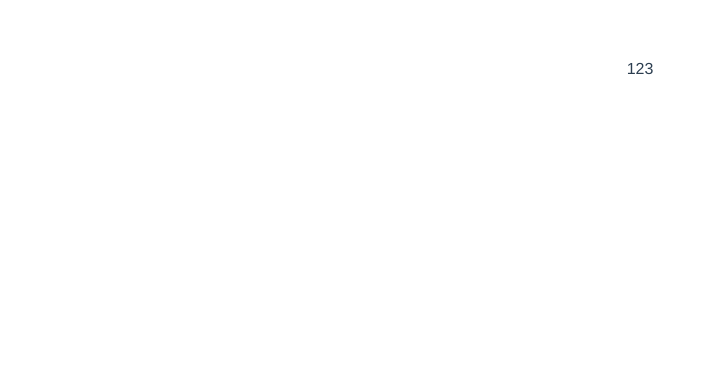
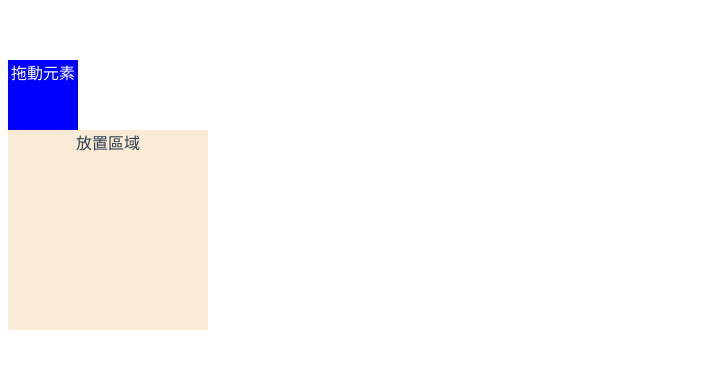
Before and after one commit to tzuyi0817/draggable, a Vue app: page /index in a window 1280 px wide. Shown: the top 368 px of the page, without its empty margins (0-708 px from the left). Built offline with nearby package versions, Linux system fonts and the light colour scheme.

Commit message:
feat drag demo

```diff
--- a/package.json
+++ b/package.json
@@ -15,6 +15,7 @@
   "devDependencies": {
     "@types/node": "^17.0.25",
     "@vitejs/plugin-vue": "^2.3.1",
+    "sass": "^1.50.1",
     "typescript": "^4.5.4",
     "vite": "^2.9.2",
     "vue-tsc": "^0.29.8"
--- /dev/null
+++ b/src/components/DragDemo.vue
@@ -0,0 +1,72 @@
+<script setup lang="ts">
+const handleDragStart = (event: DragEvent) => {
+  event.dataTransfer?.setData('TEST', (<HTMLDivElement>event.target).id);
+};
+
+const handleDrag = (event: DragEvent) => {
+  // console.log('drag', event);
+};
+
+const handleDragEnd = (event: DragEvent) => {
+  // console.log('dragEnd', event);
+};
+
+const handleDragEnter = (event: DragEvent) => {
+  // console.log('dragEnter', event);
+};
+
+const handleDragLeave = (event: DragEvent) => {
+  // console.log('dragLeave', event);
+};
+
+const handleDrop = (event: DragEvent) => {
+  event.preventDefault();
+  const id = event.dataTransfer?.getData('TEST') ?? '';
+  const target = event.target as HTMLDivElement;
+  const element = document.getElementById(id);
+
+  element && target.appendChild(element);
+};
+
+const handleDragOver = (event: DragEvent) => {
+  event.preventDefault();
+};
+</script>
+
+<template>
+  <div
+    class="drag"
+    id="draggle"
+    draggable="true"
+    :ondragstart="handleDragStart"
+    :ondrag="handleDrag"
+    :ondragend="handleDragEnd"
+  >
+    拖動元素
+  </div>
+
+  <div
+    class="drop"
+    :ondrop="handleDrop"
+    :ondragenter="handleDragEnter"
+    :ondragleave="handleDragLeave"
+    :ondragover="handleDragOver"
+  >
+    放置區域
+  </div>
+</template>
+
+<style lang="scss" scoped>
+.drag {
+  height: 70px;
+  width: 70px;
+  background-color: blue;
+  color: #fff;
+}
+
+.drop {
+  width: 200px;
+  height: 200px;
+  background-color: antiquewhite;
+}
+</style>
--- a/src/views/Index.vue
+++ b/src/views/Index.vue
@@ -1,7 +1,12 @@
 <script setup lang="ts">
+import DragDemo from '@/components/DragDemo.vue';
 
 </script>
 
 <template>
-  <div>123</div>
+  <drag-demo />
 </template>
+
+<style lang="scss" scoped>
+
+</style>
```
Also changed, not shown: 1 other file (tests, documents, lock files or other folders).
